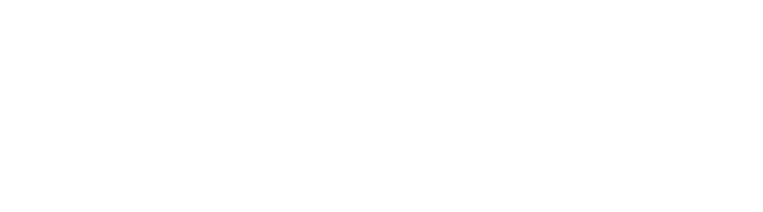
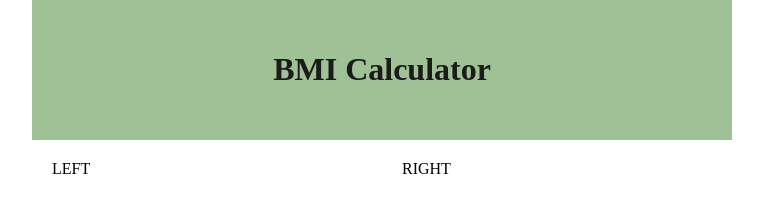
Before and after one commit to revou-fundamental-course/25-mar-24-wtanil, a plain HTML site: page index.html in a window 1280 px wide. Shown: the whole page, without its empty margins (258-1021 px from the left). Drawn offline with Linux system fonts and the light colour scheme.

Commit message:
implement flex box placeholder

```diff
--- a/css/style.css
+++ b/css/style.css
@@ -0,0 +1,38 @@
+@media screen and (max-width: 700px) {
+
+    .row,
+    .navbar {
+        flex-direction: column;
+    }
+}
+
+* {
+    box-sizing: border-box;
+  }
+
+html {
+    /* background-color: rgb(86, 147, 122); */
+}
+
+body {
+    margin: 0 auto;
+    max-width: 700px;
+}
+
+.header {
+    background: rgb(158, 193, 150);
+    padding: 30px;
+    text-align: center;
+    color: rgb(27, 27, 27);
+}
+
+.half {
+    flex: 50%;
+    /* background-color: #f1f1f1; */
+    padding: 20px;
+}
+
+.row {
+    display: flex;
+    flex-wrap: wrap;
+}
--- a/index.html
+++ b/index.html
@@ -1,3 +1,34 @@
-<html>
+<!DOCTYPE html>
+<html lang="en">
+
+<head>
+    <title>BMI Calculator</title>
+    <meta charset="UTF-8">
+    <meta name="viewport" content="width=device-width, initial-scale=1">
+    <link rel="stylesheet" type="text/css" href="css/style.css">
+    <script src="js/script.js"></script>
+
+</head>
+
+<body>
+
+    <div class="header">
+
+        <div class="navbar">
+            <h1>BMI Calculator</h1>
+        </div>
+    </div>
+
+    <div class="row">
+        <div class="half">
+            LEFT
+        </div>
+        <div class="half">
+            RIGHT
+        </div>
+    </div>
+
+
+</body>
 
 </html>
```
